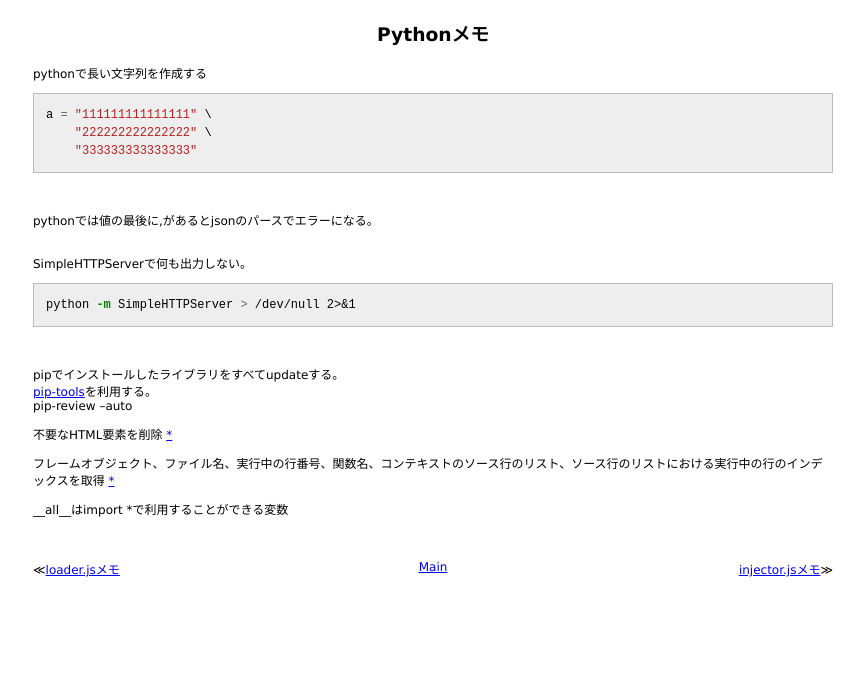
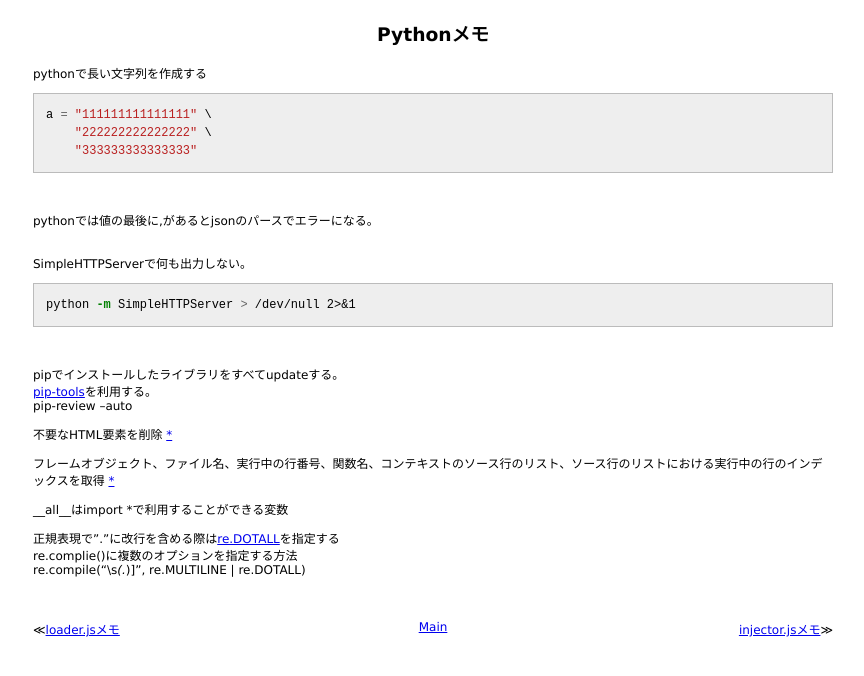
Before and after one commit to 38elements/38elements.github.com, a Jekyll site: the page built from _posts/2014-7-2-python.md, in a window 1280 px wide. Shown: the top 676 px of the page, without its empty margins (207-1071 px from the left). Built offline with Jekyll 4.4.1, drawn with Linux system fonts in a browser that asks for light colours; Markdown is read by kramdown in place of the engine named in the settings.

Commit message:
Update 2014-7-2-python.md

```diff
--- a/_posts/2014-7-2-python.md
+++ b/_posts/2014-7-2-python.md
@@ -30,3 +30,7 @@ pip-review --auto
 フレームオブジェクト、ファイル名、実行中の行番号、関数名、コンテキストのソース行のリスト、ソース行のリストにおける実行中の行のインデックスを取得 [*](http://docs.python.jp/2/library/inspect.html#inspect-stack)
 
 \_\_all\_\_はimport *で利用することができる変数
+
+正規表現で"."に改行を含める際は[re.DOTALL](http://docs.python.jp/2/library/re.html#re.DOTALL)を指定する
+re.complie()に複数のオプションを指定する方法
+re.compile("\s*(.*)\]", re.MULTILINE | re.DOTALL)
```
